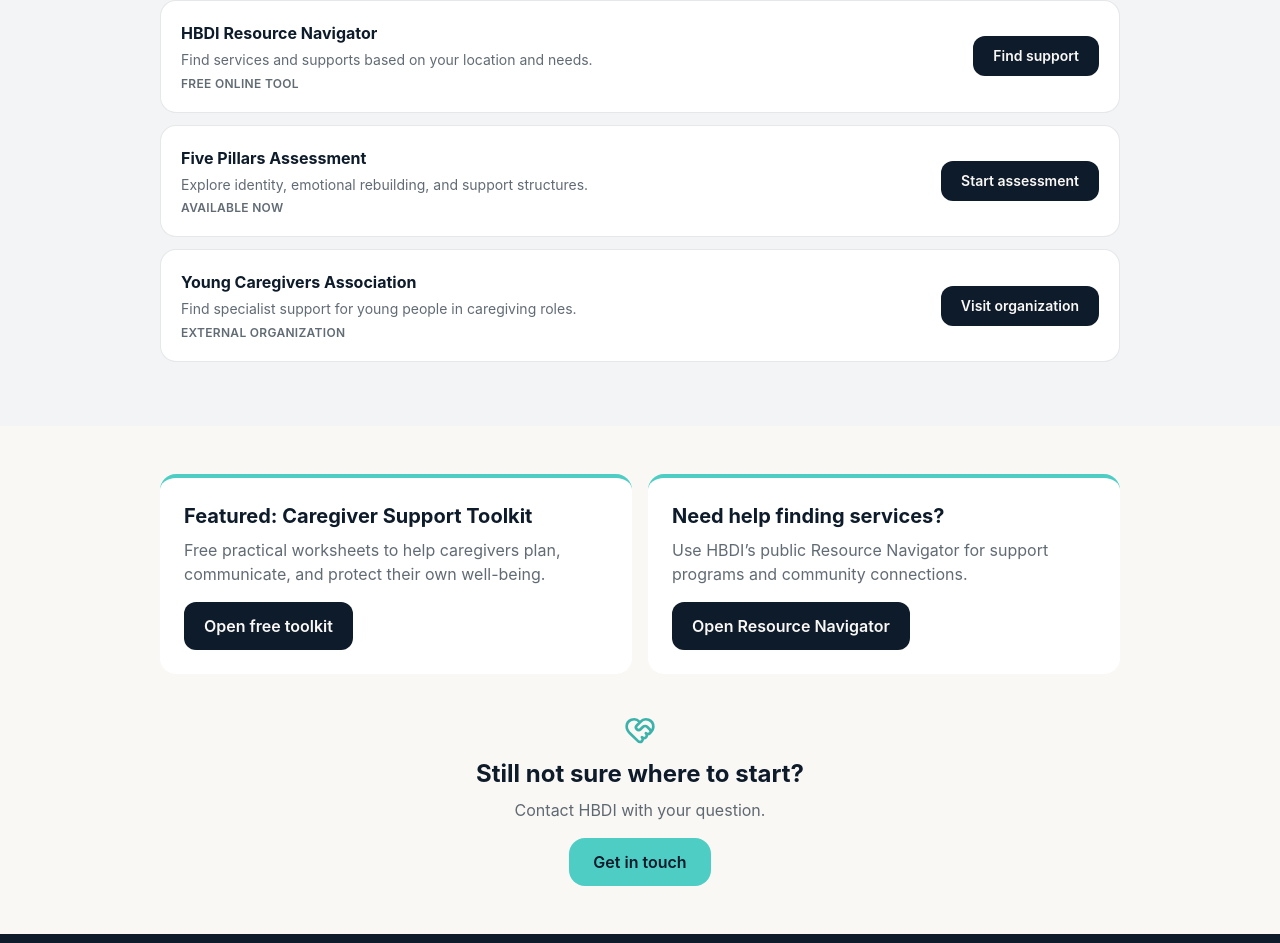
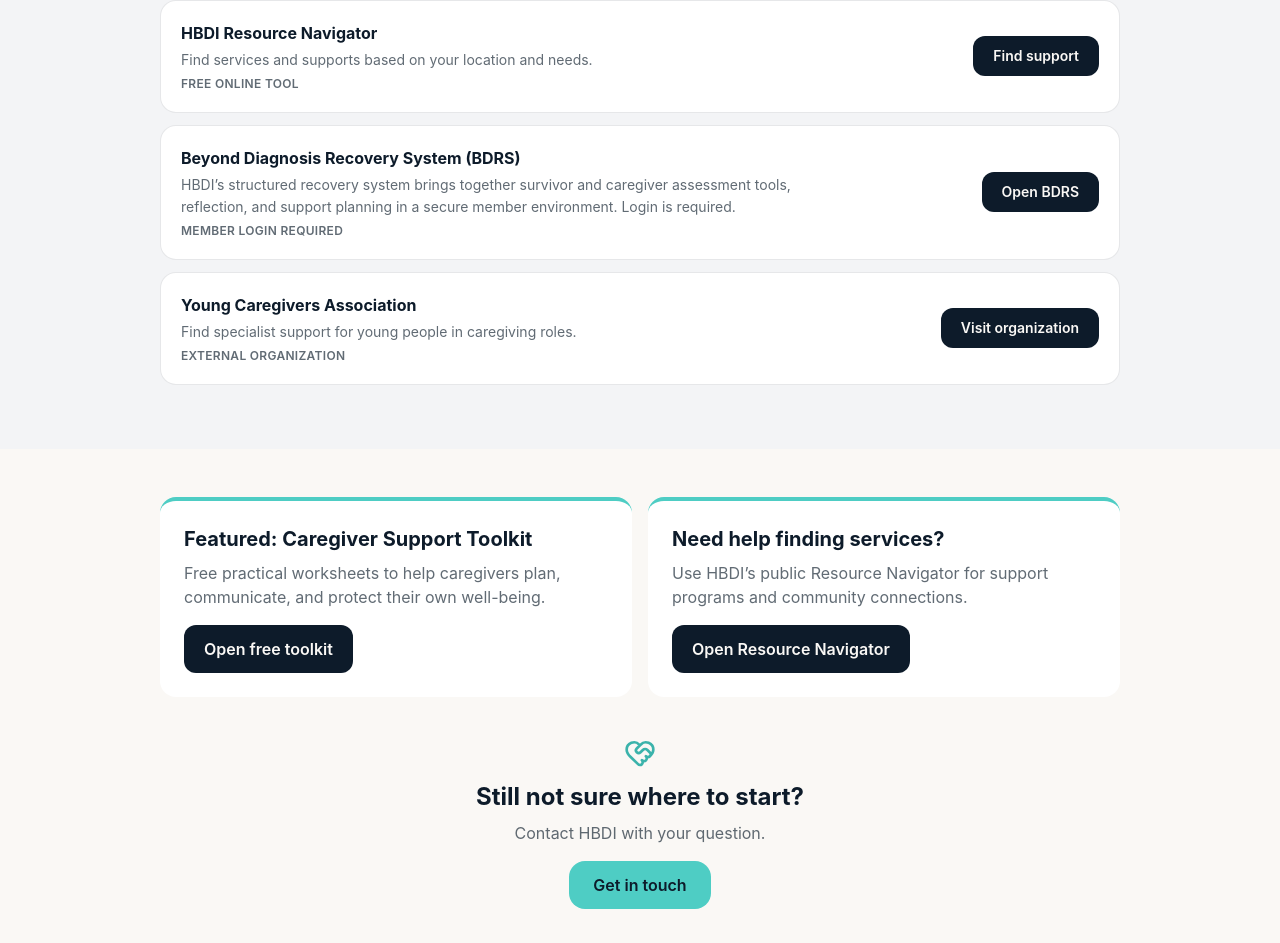
Before and after one commit to healingbeyond/hbd-website, a React (Vite) app: page /resources in a window 1280 px wide. Shown: the part 2813-3756 px from the top of the page. Built offline with nearby package versions, Linux system fonts and the light colour scheme; no server answers.

Commit message:
Feature BDRS as integrated resource rather than Five Pillars entry

```diff
--- a/src/pages/ResourcesPage.tsx
+++ b/src/pages/ResourcesPage.tsx
@@ -113,7 +113,7 @@
 
 const additionalResources: (ResourceItem & { categories: Pathway[] })[] = [
   { title: "HBDI Resource Navigator", description: "Find services and supports based on your location and needs.", status: "Free online tool", action: "Find support", to: "/resources/resource-navigator", categories: ["services", "caregiver", "individual"] },
-  { title: "Five Pillars Assessment", description: "Explore identity, emotional rebuilding, and support structures.", status: "Available now", action: "Start assessment", to: "/resources/five-pillars", categories: ["individual"] },
+  { title: "Beyond Diagnosis Recovery System (BDRS)", description: "HBDI’s structured recovery system brings together survivor and caregiver assessment tools, reflection, and support planning in a secure member environment. Login is required.", status: "Member login required", action: "Open BDRS", to: "https://bdrs.healingbeyonddiagnosis.ca/login", external: true, categories: ["individual", "caregiver"] },
   { title: "Young Caregivers Association", description: "Find specialist support for young people in caregiving roles.", status: "External organization", action: "Visit organization", to: "https://youngcaregivers.ca/", external: true, categories: ["caregiver", "services"] },
 ];
 
```
